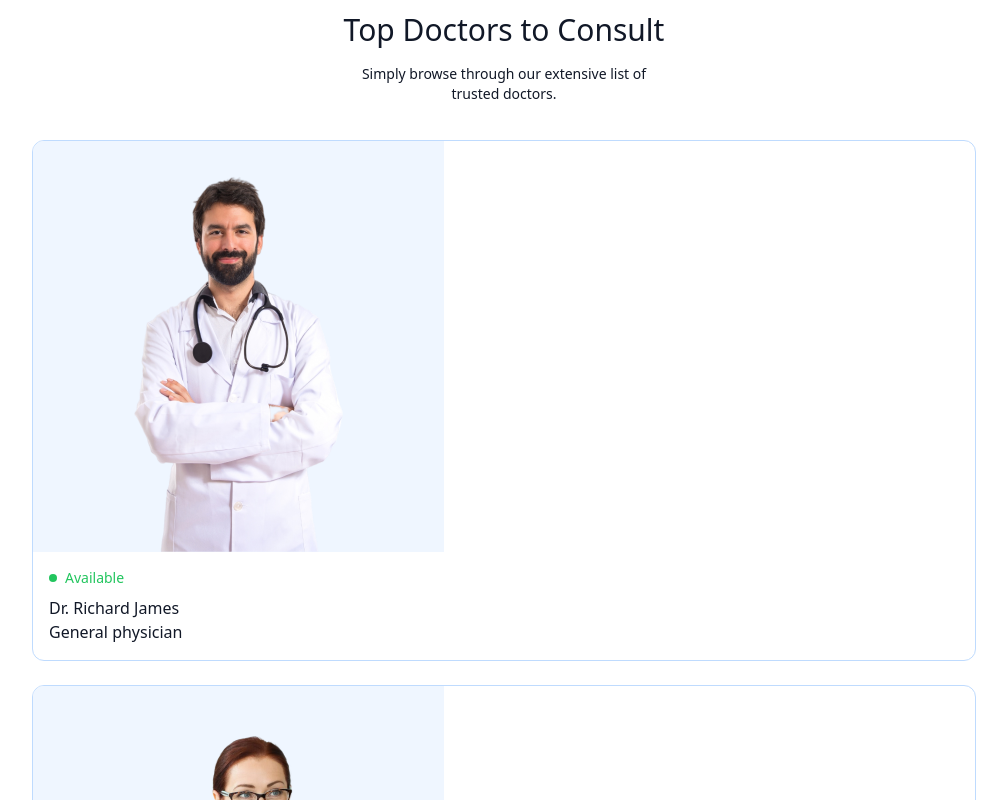
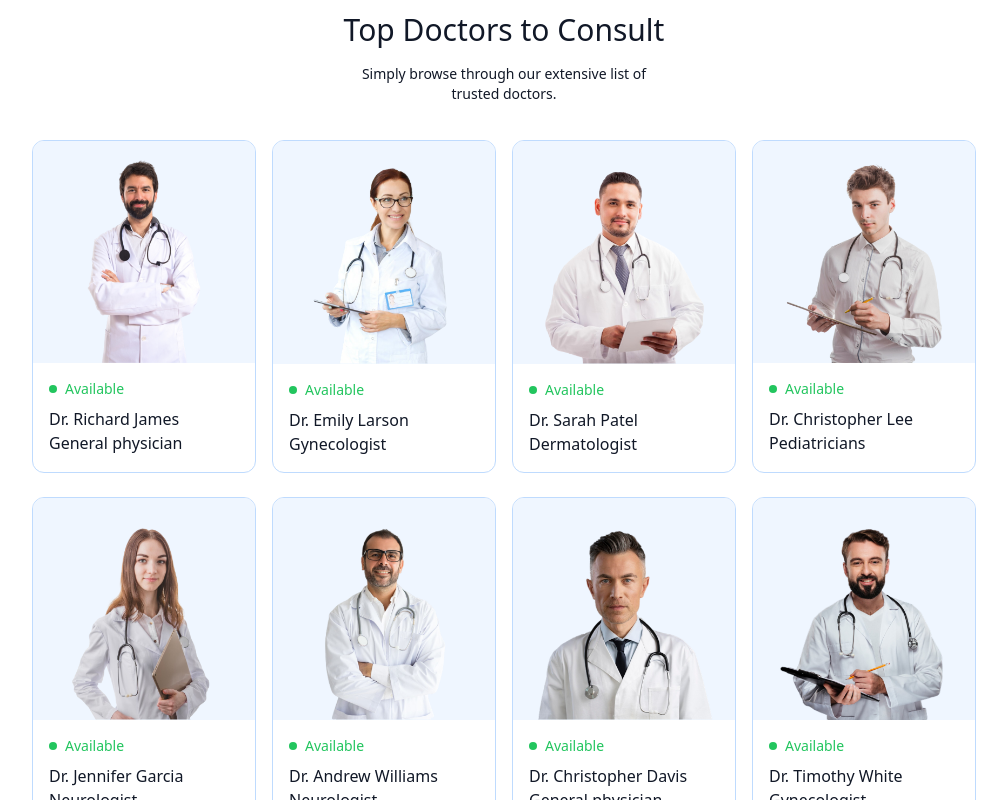
Before and after one commit to SagnikPal-7/Doctor-s-Appointment, a React (Vite) app in the folder frontend/: page / in a window 1280 px wide. Shown: the part 1120-1920 px from the top of the page, without its empty margins (136-1143 px from the left). Built offline with nearby package versions, Linux system fonts and the light colour scheme.

Commit message:
2nd cmit

```diff
--- a/frontend/src/components/Header.jsx
+++ b/frontend/src/components/Header.jsx
@@ -3,7 +3,7 @@ import { assets } from "../assets/assets";
 
 const Header = () => {
   return (
-    <div className="flex flex-col md:flex-row flex-wrap bg-[#5f6FFF] rounded-lg px-6 md:px-10 lg:px-20">
+    <div className="flex flex-col md:flex-row flex-wrap bg-primary rounded-lg px-6 md:px-10 lg:px-20">
       {/* ---- Left Side ----*/}
       <div className="md:w-1/2 flex flex-col items-start justify-center gap-4 py-10 m-auto md:py-[10vw] md:mb-[-30px]">
         <p className="text-3xl md:text-4xl lg:text-5xl text-white font-semibold leading-tight md:leading-tight lg:leading-tight">
--- a/frontend/src/components/Navbar.jsx
+++ b/frontend/src/components/Navbar.jsx
@@ -14,22 +14,22 @@ const Navbar = () => {
       <ul className="hidden md:flex items-start gap-5 font-medium">
         <NavLink to="/">
           <li className="py-1">HOME</li>
-          <hr className="border-none outline-none h-0.5 bg-[#5f6FFF] w-3/5 m-auto hidden" />
+          <hr className="border-none outline-none h-0.5 bg-primary w-3/5 m-auto hidden" />
         </NavLink>
 
         <NavLink to="/doctors">
           <li className="py-1">ALL DOCTORS</li>
-          <hr className="border-none outline-none h-0.5 bg-[#5f6FFF] w-3/5 m-auto hidden" />
+          <hr className="border-none outline-none h-0.5 bg-primary w-3/5 m-auto hidden" />
         </NavLink>
 
         <NavLink to="/about">
           <li className="py-1">ABOUT</li>
-          <hr className="border-none outline-none h-0.5 bg-[#5f6FFF] w-3/5 m-auto hidden" />
+          <hr className="border-none outline-none h-0.5 bg-primary w-3/5 m-auto hidden" />
         </NavLink>
 
         <NavLink to="/contact">
           <li className="py-1">CONTACT</li>
-          <hr className="border-none outline-none h-0.5 bg-[#5f6FFF] w-3/5 m-auto hidden" />
+          <hr className="border-none outline-none h-0.5 bg-primary w-3/5 m-auto hidden" />
         </NavLink>
       </ul>
       <div className="flex items-center gap-4">
--- a/frontend/tailwind.config.js
+++ b/frontend/tailwind.config.js
@@ -2,7 +2,14 @@
 module.exports = {
   content: ["./src/**/*.{js,jsx,ts,tsx}"],
   theme: {
-    extend: {},
+    extend: {
+      colors: {
+        primary: "#5f6FFF",
+      },
+      gridTemplateColumns: {
+        auto: "repeat(auto-fit, minmax(200px, 1fr))",
+      },
+    },
   },
   plugins: [],
 };
```
